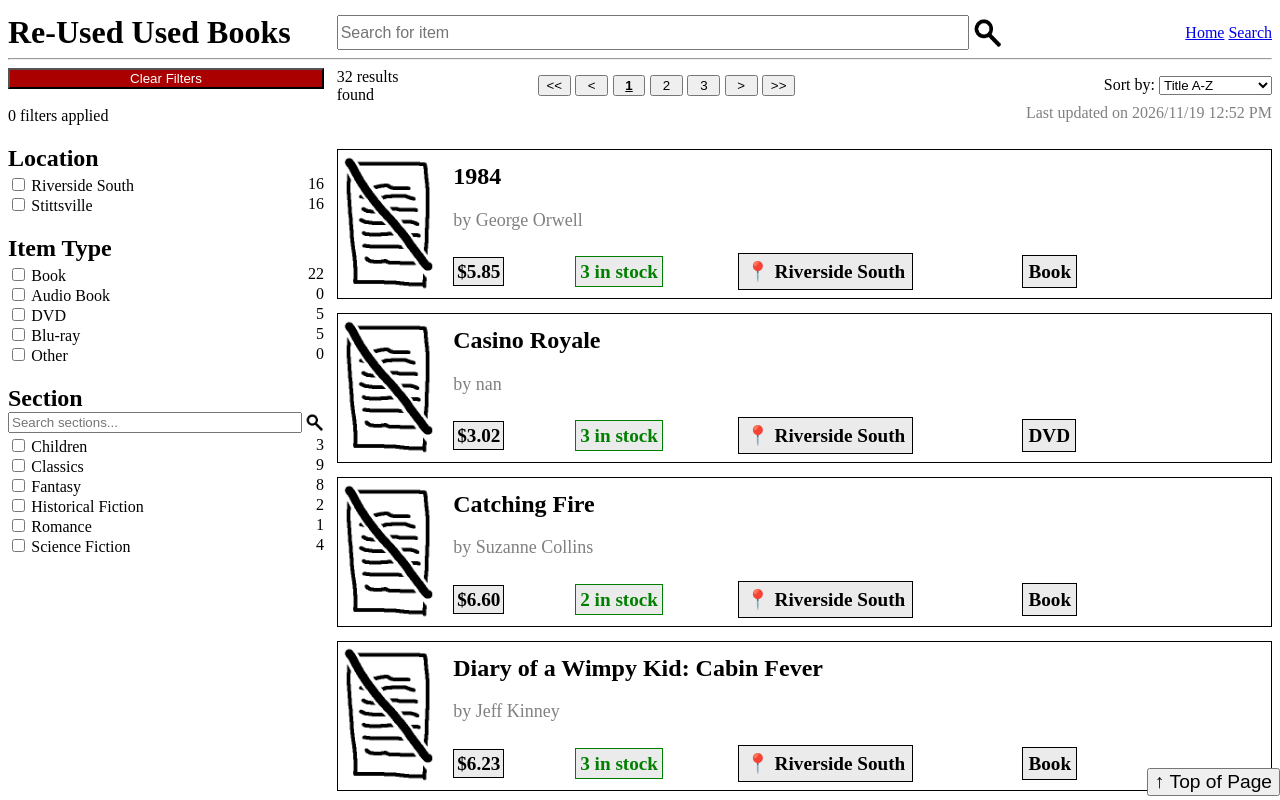
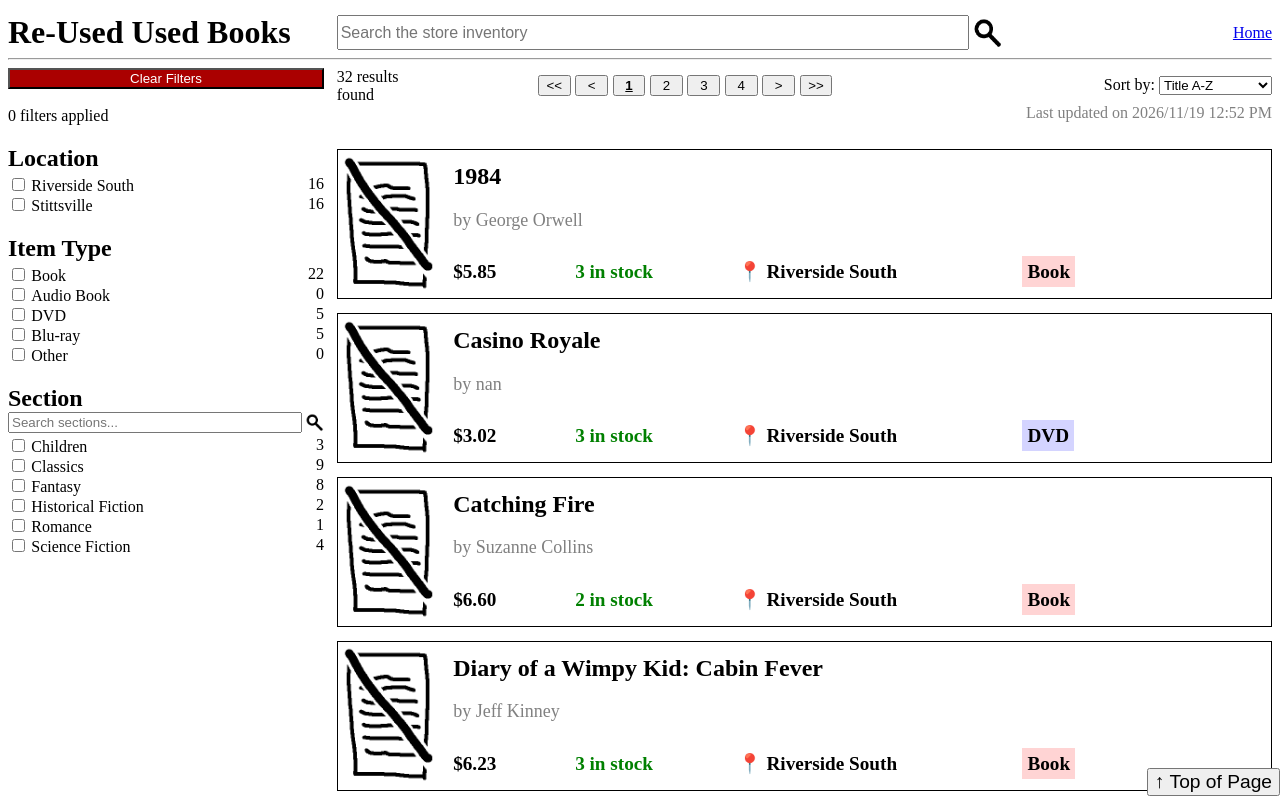
Before and after one commit to bubububbs/Team04_A4_Source, a website: page search.html in a window 1280 px wide. Shown: the top 800 px of the page. Drawn offline with Linux system fonts and the light colour scheme.

Commit message:
updated ui to match figma, added alt text to search images, added label tag to dropdown

```diff
--- a/header.js
+++ b/header.js
@@ -18,12 +18,11 @@ document.write(`
     <h1 id="logo" class="left">Re-Used Used Books
     </h1>
 
-    <input type="search" id="search" placeholder="Search for item">
-    <input type="image" id="searchImg" src="./searchIcon.png">
+    <input type="search" id="search" placeholder="Search the store inventory">
+    <input type="image" id="searchImg" alt="Search" src="./searchIcon.png">
 
-    <div id="links">
+    <div id="links" class="center">
         <a href="home.html"> Home</a>
-        <a href="search.html"> Search</a>
     </div>
 </header>
 <hr>
--- a/search.html
+++ b/search.html
@@ -66,7 +66,7 @@
             <h2>Section</h2>
             <div class="center">
                 <input type="search" id="filterSearch" placeholder="Search sections...">
-                <input type="image" id="filterImg" src="./searchIcon.png">
+                <input type="image" id="filterImg" alt="Search filters" src="./searchIcon.png">
             </div>
             <ul id="sectionList"></ul>
             <span id="noSectionsFound" hidden="true">No sections were found</span>
@@ -88,7 +88,7 @@
                     <input type="button" class="pageButton" value=">>">
                 </span>
                 <span class="right">
-                    Sort by:
+                    <label>Sort by:
                         <select id="sortDropdown">
                             <option value="titleAZ">Title A-Z</option>
                             <option value="titleZA">Title Z-A</option>
@@ -97,6 +97,7 @@
                             <option value="priceLH">Price Low-High</option>
                             <option value="priceHL">Price High-Low</option>
                         </select>
+                    </label>
                 </span>
             </div>
             <span class="right" id="updatedLabel"> Last updated on 2026/11/19 12:52 PM</span>
@@ -108,7 +109,7 @@
                 <div id="noResultsFeedback"></div>
             </div>
         </div>
-        <input type="button" id="topButton" value="↑ Top of Page">
+        <input type="button" id="topButton" value="&#8593; Top of Page">
         <script src="./search.js"></script>
     </body>
 </html>
--- a/search.js
+++ b/search.js
@@ -1,5 +1,5 @@
 const ITEMS_PER_PAGE = 10;
-const NUMBER_BUTTONS = 3;
+const NUMBER_BUTTONS = 5;
 
 function addClickEvents() {
 	for (let child of document.getElementById("filters").children) {
@@ -113,7 +113,7 @@ function createItem(item) {
 	let location = document.createElement("span");
 	temp = document.createElement("span");
 	location.className = "itemLocation";
-	temp.textContent = "📍 " + item.location;
+	temp.innerHTML = "&#128205; " + item.location;
 	location.appendChild(temp);
 	info2.appendChild(location);
 
@@ -121,6 +121,7 @@ function createItem(item) {
 	temp = document.createElement("span");
 	type.className = "itemType";
 	temp.textContent = item.type;
+	temp.className = "type" + item.type;
 	type.appendChild(temp);
 	info2.appendChild(type);
 
@@ -166,7 +167,7 @@ async function update(pageNum = 1, checkboxSectionId = "") {
 		}
 	}
 	let numFilters = filters.location.length + filters.type.length + filters.section.length;
-	document.getElementById("filtersApplied").textContent = numFilters + " filters applied";
+	document.getElementById("filtersApplied").textContent = numFilters + " filter" + (numFilters !== 1 ? "s" : "") + " applied";
 
 	let filtered = [];
 	for (let item of items) {
@@ -202,7 +203,7 @@ async function update(pageNum = 1, checkboxSectionId = "") {
 		filtered.push(item);
 	}
 
-	document.getElementById("numberFound").textContent = filtered.length + " results found";
+	document.getElementById("numberFound").textContent = filtered.length + " result" + (filtered.length !== 1 ? "s" : "") + " found";
 
 	filtered = filtered.sort((a, b) => {
 		let comp1, comp2, sign;
--- a/stylesheet.css
+++ b/stylesheet.css
@@ -143,13 +143,6 @@ input[type="checkbox"] {
     width: 100%;
 }
 
-.itemDetails span span {
-    background-color: rgb(235, 235, 235);
-    border-style: solid;
-    border-width: 1px;
-    padding: 2.5%;
-}
-
 .itemPrice {
     width: 15%;
 }
@@ -165,6 +158,30 @@ input[type="checkbox"] {
 
 .itemType {
     width: 25%;
+}
+
+.itemType span {
+    padding: 2.5%;
+}
+
+.typeBook {
+    background-color: rgba(255, 0, 0, 0.17);
+}
+
+.typeAudioBook {
+    background-color: rgba(255, 150, 0, 0.17);
+}
+
+.typeDVD {
+    background-color: rgba(0, 0, 255, 0.17);
+}
+
+.typeBlu-ray {
+    background-color: rgba(0, 150, 255, 0.17);
+}
+
+.typeOther {
+    background-color: rgba(255, 0, 255, 0.17);
 }
 
 #noResultsFound {
```
Also changed, not shown: home.html (+3 -2 lines). Lines whose indentation alone changed are shown as unchanged.
